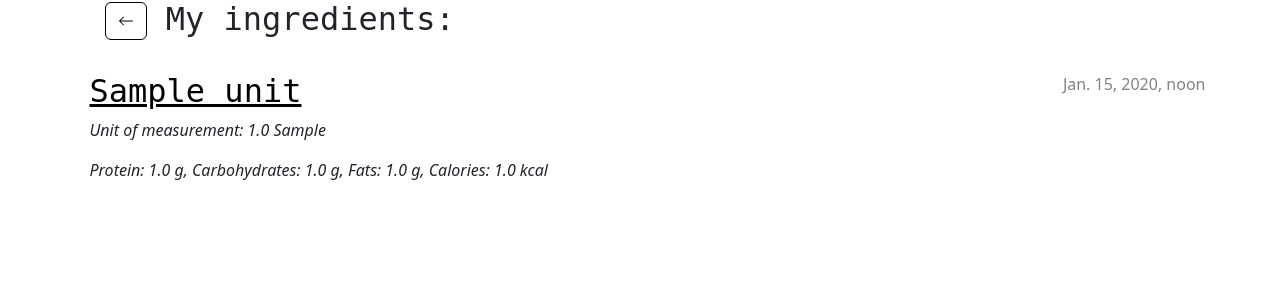
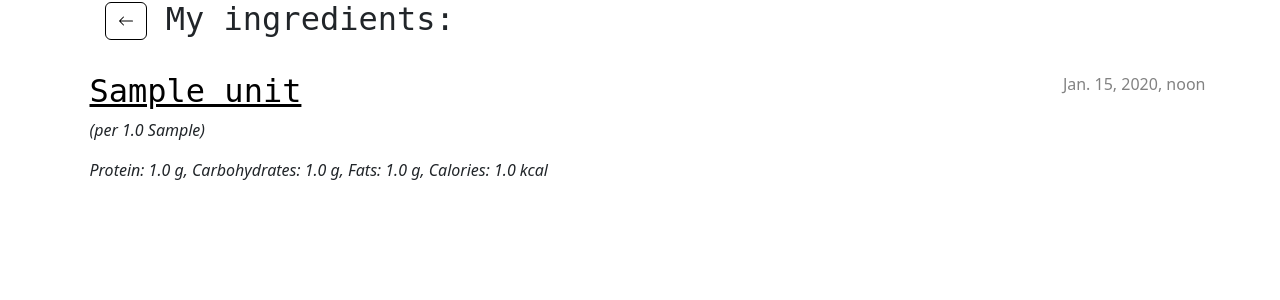
Before and after one commit to konstantinosalatzas/callisthenes, a Django app: page /unit in a window 1280 px wide. Shown: the part 189-489 px from the top of the page. Run offline with Django 5.2, Linux system fonts and the light colour scheme; a user stored in the database is signed in; tables that the repository leaves empty hold one stand-in row (values such as "Sample post").

Commit message:
Update unit list template

```diff
--- a/tracker/templates/tracker/unit_list.html
+++ b/tracker/templates/tracker/unit_list.html
@@ -14,7 +14,7 @@
                 {{ unit.published_date }}
             </time>
             <h2><a href="{% url 'unit_detail' pk=unit.pk %}">{{ unit.name }}</a></h2>
-            <p><i>Unit of measurement: {{ unit.units|linebreaksbr }} {{ unit.unit_of_measurement|linebreaksbr }}</i></p>
+            <p><i>(per {{ unit.units|linebreaksbr }} {{ unit.unit_of_measurement|linebreaksbr }})</i></p>
             <p><i>Protein: {{ unit.protein|linebreaksbr }} g, Carbohydrates: {{ unit.carbs|linebreaksbr }} g, Fats: {{ unit.fats|linebreaksbr }} g, Calories: {{ unit.kcal|linebreaksbr }} kcal</i></p>
         </article>
     {% endfor %}
```
